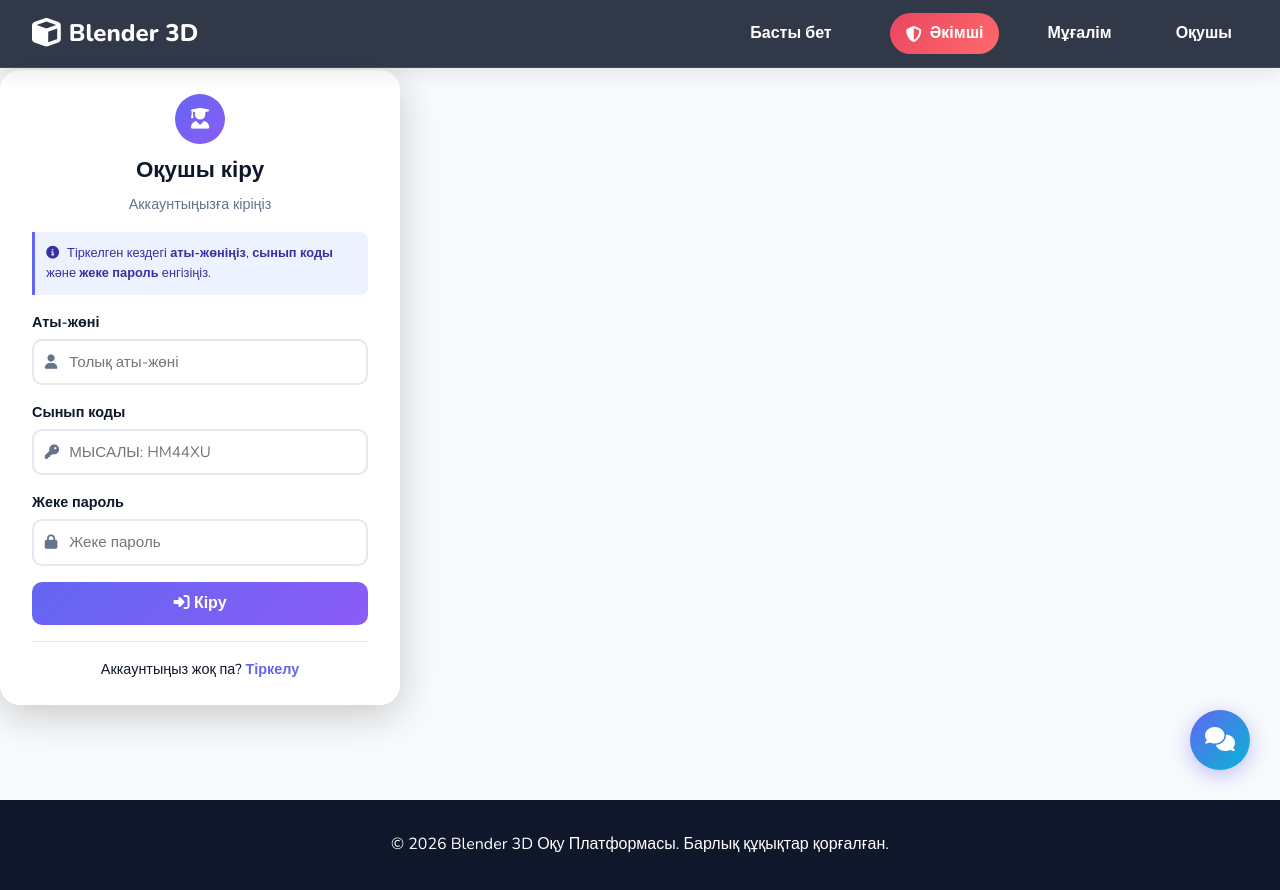
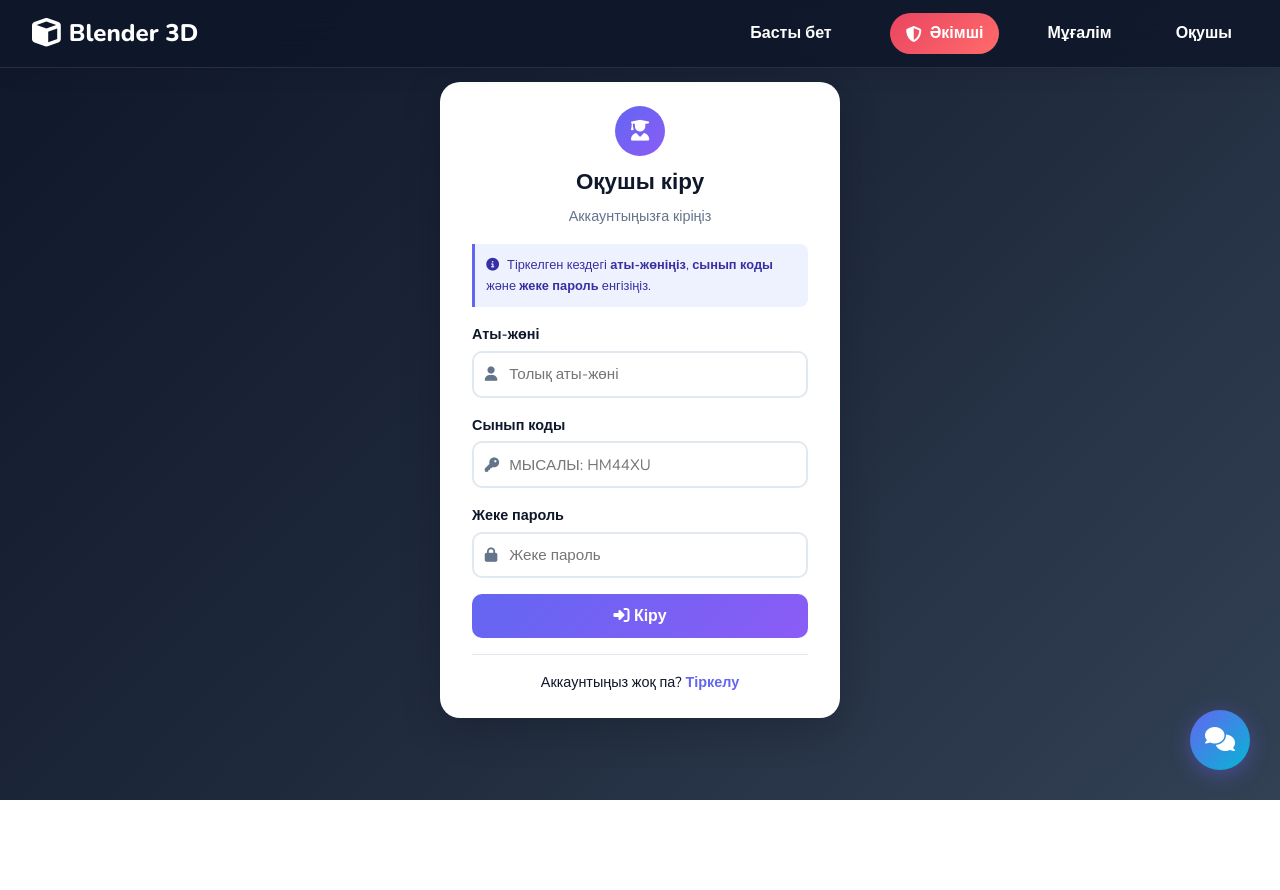
Before and after one commit to aliakbarovanurajym-cyber/BlenderEduu, a Flask app: page /login_student in a window 1280 px wide. After the commit the page ends 800 px from the top, so only its background shows below. Run offline with Flask 3, Linux system fonts and the light colour scheme; some libraries are stand-ins or nearby versions.

Commit message:
login_student.html

```diff
--- a/templates/login_student.html
+++ b/templates/login_student.html
@@ -4,13 +4,26 @@
 
 {% block extra_css %}
 <style>
+    /* Бұл беттегі content блокты base.html стилінен босату */
+    .page-content {
+        margin: 0 !important;
+        padding: 0 !important;
+        max-width: 100% !important;
+        width: 100% !important;
+    }
+
     .auth-wrapper {
-        min-height: calc(100vh - 60px);
+        position: fixed;
+        top: 0;
+        left: 0;
+        right: 0;
+        bottom: 0;
         display: flex;
         align-items: center;
         justify-content: center;
         padding: 1rem;
         background: linear-gradient(135deg, #0f172a 0%, #1e293b 50%, #334155 100%);
+        z-index: 1;
     }
     .auth-card {
         background: white;
@@ -19,6 +32,8 @@
         box-shadow: 0 10px 40px rgba(0,0,0,0.2);
         width: 100%;
         max-width: 400px;
+        max-height: 90vh;
+        overflow-y: auto;
     }
     .auth-header {
         text-align: center;
@@ -127,6 +142,8 @@
 {% endblock %}
 
 {% block content %}
+<!-- base.html margin/padding-нан толық босату -->
+<div class="page-content">
     <div class="auth-wrapper">
         <div class="auth-card fade-in">
             <div class="auth-header">
@@ -179,4 +196,5 @@
             </div>
         </div>
     </div>
+</div>
 {% endblock %}
```
Lines whose indentation alone changed are shown as unchanged.
